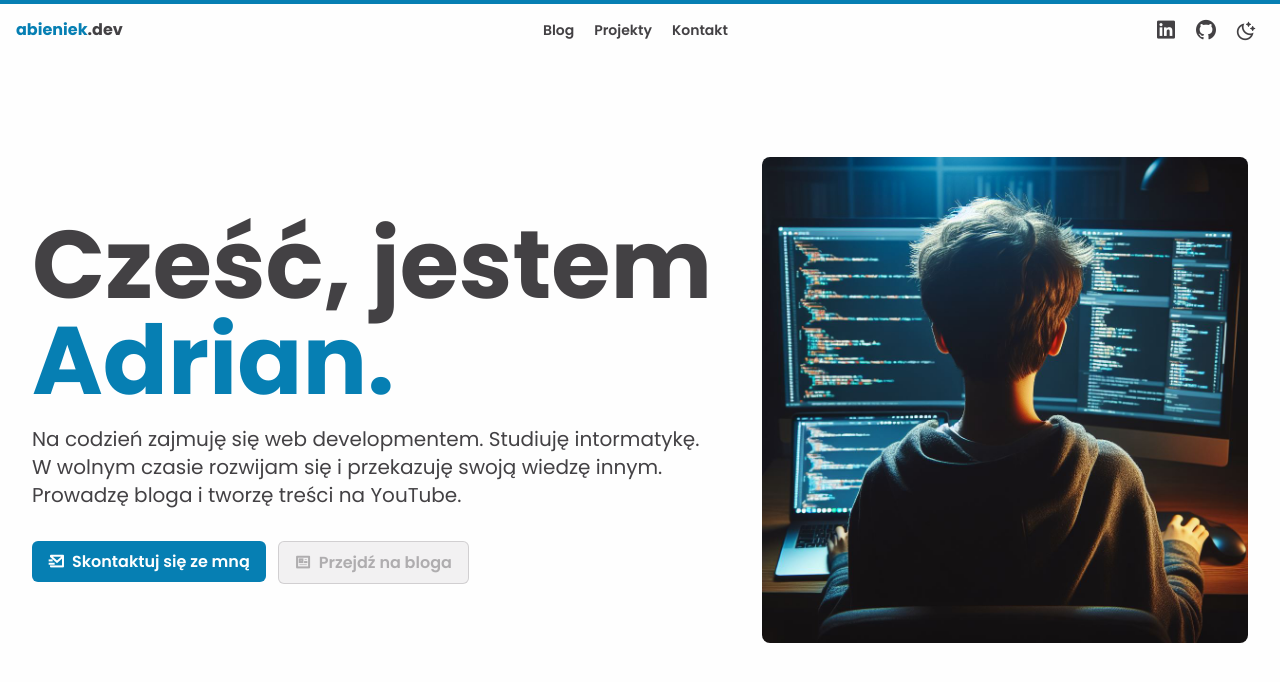
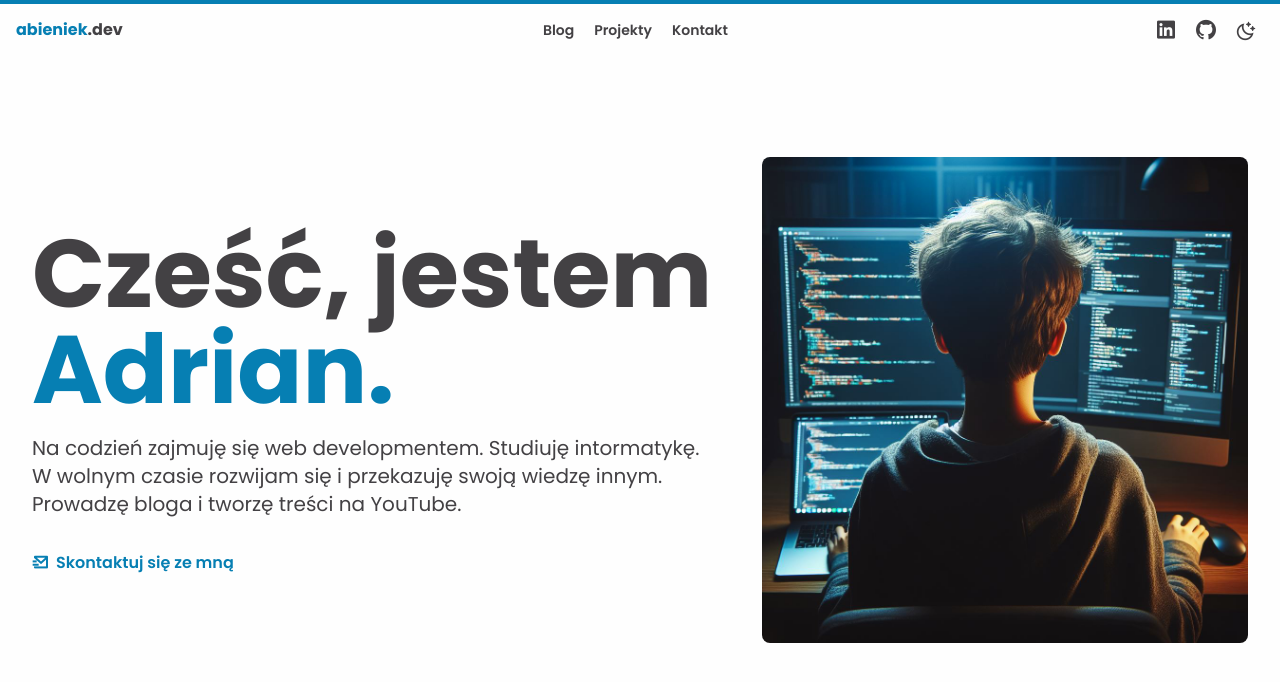
Before and after one commit to abieniek03/abieniek.dev, a Next.js app: page / in a window 1280 px wide. Shown: the top 682 px of the page. Built offline with nearby package versions, Linux system fonts and the light colour scheme.

Commit message:
Edit Button type secondary styles and HeroSection link.

```diff
--- a/components/Button.tsx
+++ b/components/Button.tsx
@@ -12,9 +12,9 @@ interface IButton {
 export default function Button({ type, children }: IButton): ReactElement {
   const stylesButtonPrimary = "bg-primary hover:bg-primary/90 text-light";
   const stylesButtonSecondary =
-    "bg-dark/5 border border-dark/15 hover:bg-dark/10 text-dark/30 hover:text-dark/50";
+    "bg-dark/5 border border-dark/15 text-dark/30 hover:text-primary hover:border-primary dark:bg-light/5 dark:text-light/30 dark:border-light/30 dark:hover:text-primary dark:hover:border-primary";
 
-  const stylesButton = `py-2 px-4 rounded-md font-semibold ${
+  const stylesButton = `py-2 px-4 rounded-md font-semibold transition-all duration-300 ${
     type === "primary" ? stylesButtonPrimary : stylesButtonSecondary
   }`;
 
--- a/components/main-page/sections/Hero.tsx
+++ b/components/main-page/sections/Hero.tsx
@@ -1,8 +1,5 @@
 import { type ReactElement } from "react";
 import Image from "next/image";
-import Link from "next/link";
-
-import Button from "@/components/Button";
 
 export default function HeroSection(): ReactElement {
   return (
@@ -17,18 +14,13 @@ export default function HeroSection(): ReactElement {
           Prowadzę bloga i tworzę treści na YouTube.
         </p>
         <div className="flex flex-col gap-3 md:flex-row">
-          <a href="#kontakt">
-            <Button type="primary">
-              <i className="ri-mail-send-line mr-2" />
-              Skontaktuj się ze mną
-            </Button>
+          <a
+            href="#kontakt"
+            className=" font-semibold text-primary transition-all duration-300 hover:underline"
+          >
+            <i className="ri-mail-send-line mr-2" />
+            Skontaktuj się ze mną
           </a>
-          <Link href="/blog">
-            <Button type="secondary">
-              <i className="ri-news-line mr-2" />
-              Przejdź na bloga
-            </Button>
-          </Link>
         </div>
       </div>
       <Image
```
